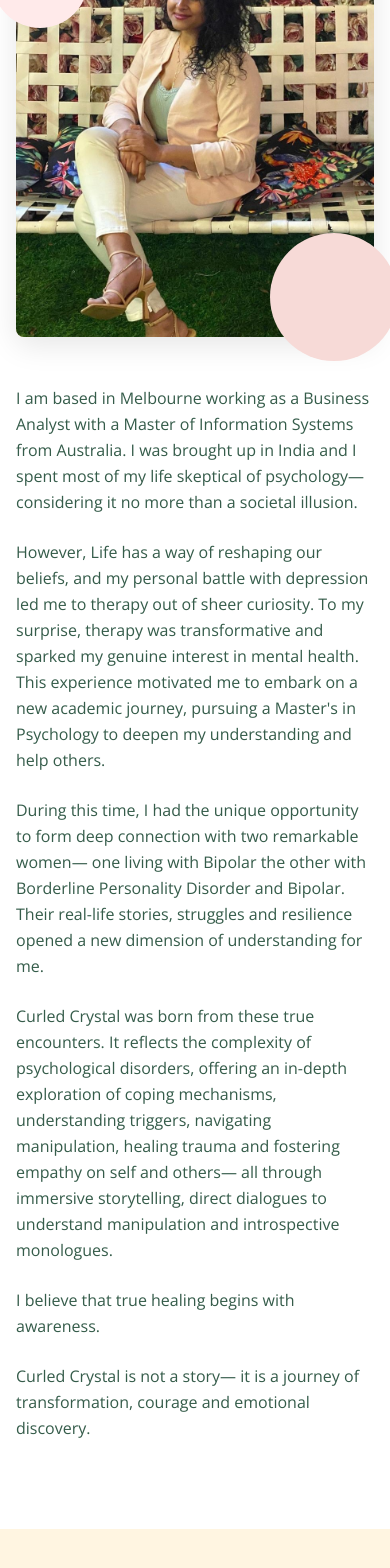
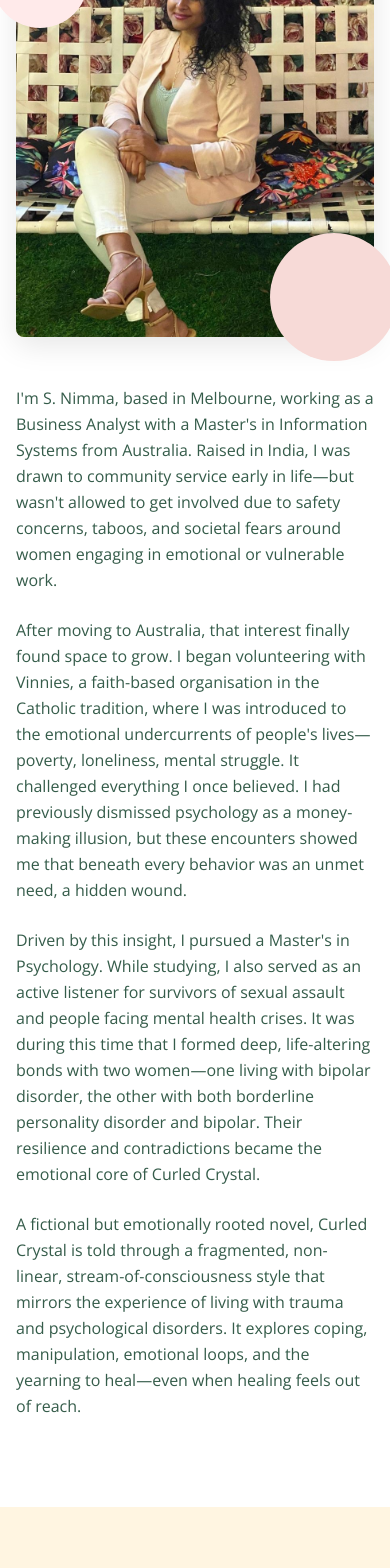
Before and after one commit to Lohit-art/Author-pf, a React (Vite) app: page /about in a window 390 px wide. Shown: the part 420-1988 px from the top of the page. Built offline with nearby package versions, Linux system fonts and the light colour scheme.

Commit message:
Home and About
Update

```diff
--- a/src/pages/About.tsx
+++ b/src/pages/About.tsx
@@ -59,22 +59,16 @@ const About: React.FC = () => {
             >
               <div className="prose" style={{ color: '#355C4A' }}>
                 <p>
-                  I am based in Melbourne working as a Business Analyst with a Master of Information Systems from Australia. I was brought up in India and I spent most of my life skeptical of psychology— considering it no more than a societal illusion.
+                  I'm S. Nimma, based in Melbourne, working as a Business Analyst with a Master's in Information Systems from Australia. Raised in India, I was drawn to community service early in life—but wasn't allowed to get involved due to safety concerns, taboos, and societal fears around women engaging in emotional or vulnerable work.
                 </p>
                 <p>
-                  However, Life has a way of reshaping our beliefs, and my personal battle with depression led me to therapy out of sheer curiosity. To my surprise, therapy was transformative and sparked my genuine interest in mental health. This experience motivated me to embark on a new academic journey, pursuing a Master's in Psychology to deepen my understanding and help others.
+                  After moving to Australia, that interest finally found space to grow. I began volunteering with Vinnies, a faith-based organisation in the Catholic tradition, where I was introduced to the emotional undercurrents of people's lives—poverty, loneliness, mental struggle. It challenged everything I once believed. I had previously dismissed psychology as a money-making illusion, but these encounters showed me that beneath every behavior was an unmet need, a hidden wound.
                 </p>
                 <p>
-                  During this time, I had the unique opportunity to form deep connection with two remarkable women— one living with Bipolar the other with Borderline Personality Disorder and Bipolar. Their real-life stories, struggles and resilience opened a new dimension of understanding for me.
+                  Driven by this insight, I pursued a Master's in Psychology. While studying, I also served as an active listener for survivors of sexual assault and people facing mental health crises. It was during this time that I formed deep, life-altering bonds with two women—one living with bipolar disorder, the other with both borderline personality disorder and bipolar. Their resilience and contradictions became the emotional core of Curled Crystal.
                 </p>
                 <p>
-                  Curled Crystal was born from these true encounters. It reflects the complexity of psychological disorders, offering an in-depth exploration of coping mechanisms, understanding triggers, navigating manipulation, healing trauma and fostering empathy on self and others— all through immersive storytelling, direct dialogues to understand manipulation and introspective monologues.
-                </p>
-                <p>
-                  I believe that true healing begins with awareness.
-                </p>
-                <p>
-                  Curled Crystal is not a story— it is a journey of transformation, courage and emotional discovery.
+                  A fictional but emotionally rooted novel, Curled Crystal is told through a fragmented, non-linear, stream-of-consciousness style that mirrors the experience of living with trauma and psychological disorders. It explores coping, manipulation, emotional loops, and the yearning to heal—even when healing feels out of reach.
                 </p>
               </div>
             </motion.div>
--- a/src/pages/Home.tsx
+++ b/src/pages/Home.tsx
@@ -29,7 +29,16 @@ const Home: React.FC = () => {
                 Mindscapes with <span className="text-primary-600">S.Nimma</span>
               </h1>
               <p className="text-lg md:text-xl text-neutral-700 mb-8 leading-relaxed">
-                Welcome to the world of Curled Crystal. I'm Shanmukhee Nimma, the author of this poignant story inspired by true events, focusing on mental health, trauma, healing, and self-discovery. Through this narrative, I invite you to explore a journey that intertwines psychology and human connection, shedding light on the often misunderstood paths of mental health. Join me in awakening your quest for awareness and healing.
+                Welcome to the world of Curled Crystal.
+              </p>
+              <p className="text-lg md:text-xl text-neutral-700 mb-8 leading-relaxed">
+                I'm S. Nimma, author of this fictional yet emotionally rooted story inspired by real psychological patterns and silenced truths.
+              </p>
+              <p className="text-lg md:text-xl text-neutral-700 mb-8 leading-relaxed">
+                Told in a fragmented, stream-of-consciousness style, Curled Crystal explores mental health, trauma, and self-discovery, mirroring the inner chaos of disorders like BPD, bipolar disorder, and PTSD, alongside patriarchal and cultural silencing.
+              </p>
+              <p className="text-lg md:text-xl text-neutral-700 mb-8 leading-relaxed">
+                Set in the grey zones of morality and psychology, this is a journey that asks you not to judge, but to feel, question, and remember.
               </p>
               <div className="flex flex-col sm:flex-row justify-center lg:justify-start space-y-4 sm:space-y-0 sm:space-x-4">
                 <a href="#book-section" className="btn btn-primary">
```
